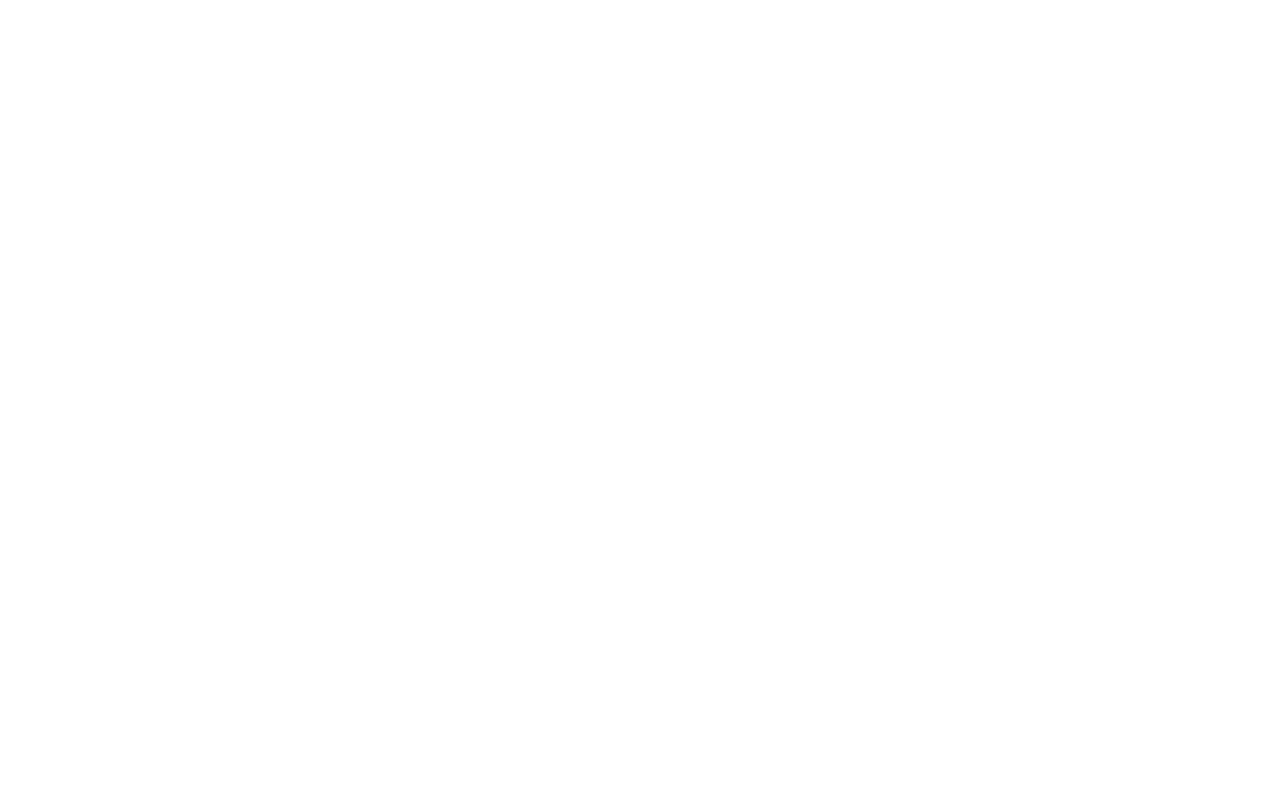
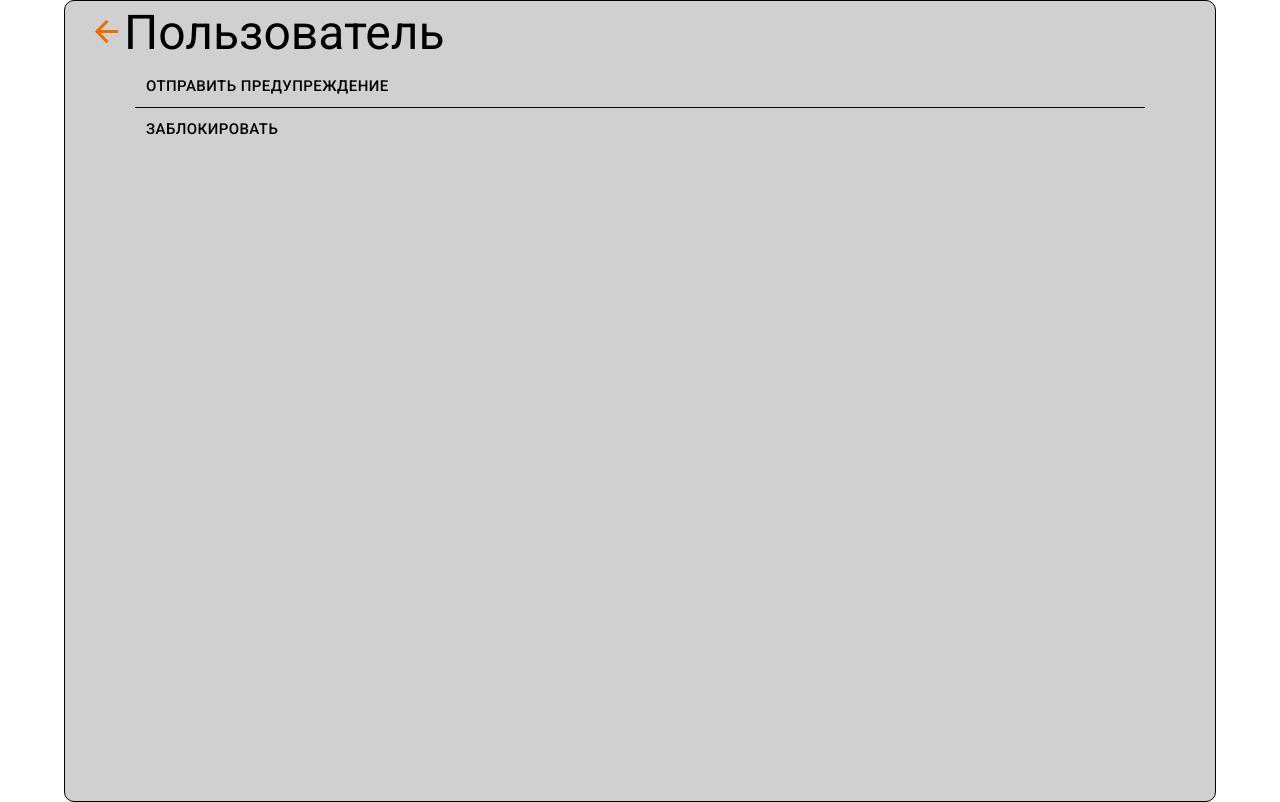
Before and after one commit to OciMM/admin_frontend, a React (Create React App) app: page /menu/usersbase/1 in a window 1280 px wide. Before the commit this address had no page. Built offline with nearby package versions, Linux system fonts and the light colour scheme.

Commit message:
add menu for userbase

```diff
--- a/src/App.js
+++ b/src/App.js
@@ -62,6 +62,7 @@
 import StatRefferal from './components/pages_prising/StatRefferal';
 
 import ContentTest from './components/pages_contents/ContentTest';
+import MenuUID from './components/pages_base_users/MenuUID';
 
 
 function App() {
@@ -89,11 +90,12 @@
         <Route path='publics/:id/statistics' element={<StatisticsPublic/>} />
 
         <Route path='menu/usersbase' element={<UsersBase/>} />
+        <Route path='menu/usersbase/:id' element={<MenuUID/>} />
         <Route path='usersbase/filter' element={<FilterUsers/>} />
         <Route path='userbase/hy-out' element={<HistoryOut/>} />
         <Route path='userbase/hy-up' element={<HystoryUp/>} />
-        <Route path='lock' element={<LockUser/>}/>
-        <Route path='warning' element={<WarningUser/>}/>
+        <Route path='lock/:id' element={<LockUser/>}/>
+        <Route path='warning/:id' element={<WarningUser/>}/>
         <Route path='info' element={<InfoUser/>} />
         <Route path='notice-user' element={<NoticeUser/>} />
 
--- a/src/components/pages_base_users/DataBaseUsers.js
+++ b/src/components/pages_base_users/DataBaseUsers.js
@@ -91,7 +91,7 @@
                               <h4>{el.community_count}</h4>
                             </Grid>
                             <Grid item lg={2}>
-                              <h4>{el.creative_count}</h4>
+                              <Link to={`/menu/usersbase/${el.id}`}><h4>настройки</h4></Link>
                             </Grid>
                           </Grid>
                         </div>
--- /dev/null
+++ b/src/components/pages_base_users/MenuUID.js
@@ -0,0 +1,44 @@
+import React, { Component, useState } from 'react'
+import { Container, Grid, Typography, Toolbar, TextField, Button} from '@mui/material'
+import { Link, useParams } from 'react-router-dom'
+
+import ArrowBackIcon from '@mui/icons-material/ArrowBack'
+
+import '../../styles/Main.css'
+
+export default function MenuUID() {
+    const {id} = useParams();
+
+      return (
+          <main>
+            <Container maxWidth="lg">
+              <Grid container>
+                <Grid item lg={12} md={12} xs={12}>
+                  <div className="Main-full-notice-root">
+                    <div className="High-notices-root">
+                        <Toolbar>
+                            <Link to="/"><ArrowBackIcon color="warning" fontSize="large" /></Link>
+                            <Typography variant="h3" textAlign="center">Пользователь</Typography>
+                        </Toolbar>
+                        <div className="Middle-notices-root">
+                            <ul className="menu-notices-ul">
+                                <li>
+                                  <Link style={{ textDecoration: 'none', color: 'inherit' }} to={`/warning/${id}`}>
+                                    <Button size="large" color="inherit">Отправить предупреждение</Button>
+                                  </Link>
+                                  </li>
+                                <li>
+                                  <Link style={{ textDecoration: 'none', color: 'inherit' }} to={`/lock/${id}`}>
+                                    <Button size="large" color="inherit">Заблокировать</Button>
+                                  </Link>
+                                </li>
+                            </ul>
+                        </div>
+                    </div>
+                  </div>
+                </Grid>
+              </Grid>
+            </Container>
+          </main>
+        )
+    }
```
Also changed, not shown: 7 other files (tests, documents, lock files or other folders).
